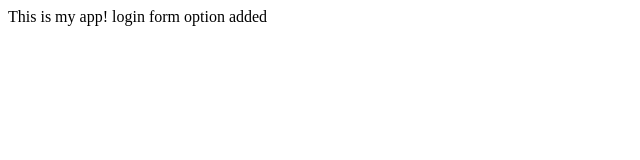
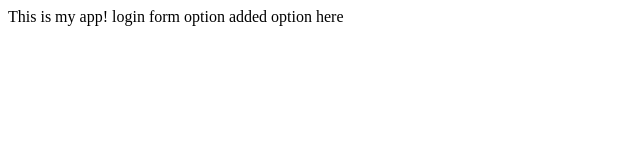
Before and after one commit to AshitaThakur/myappsample, a plain HTML site: page index.html in a window 1280 px wide. Shown: the full height of the page, 0-640 px from the left. Drawn offline with Linux system fonts and the light colour scheme.

Commit message:
option here

```diff
--- a/index.html
+++ b/index.html
@@ -12,6 +12,7 @@
     This is my app!
     login form
     option added
+    option here
 </body>
 
 </html>
```
